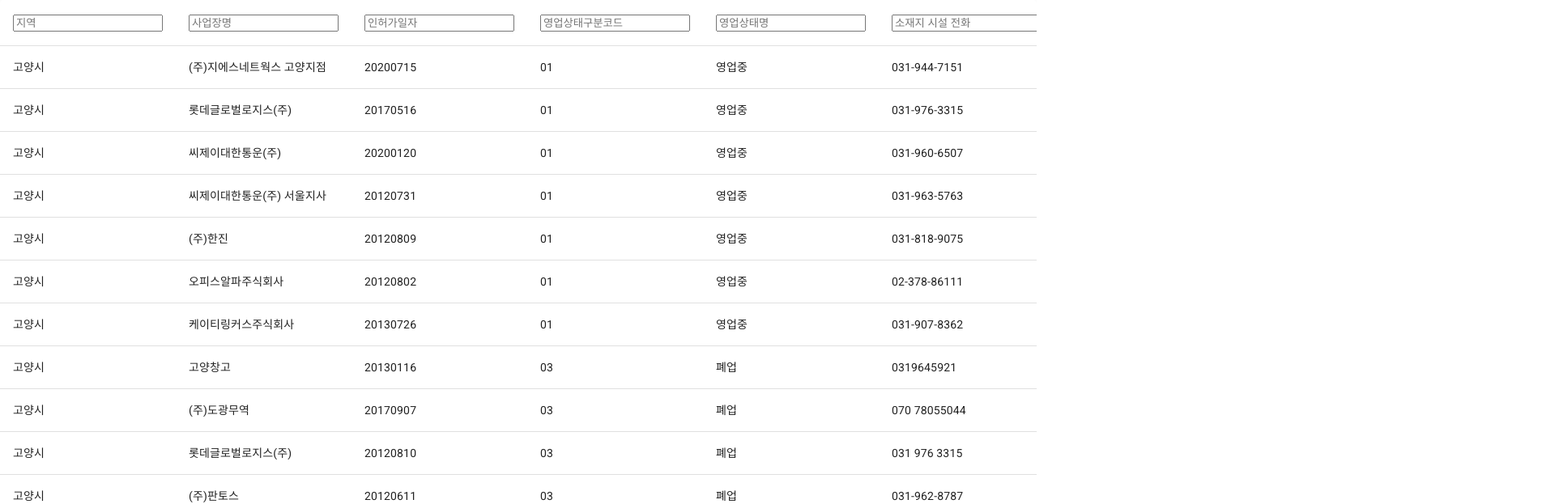
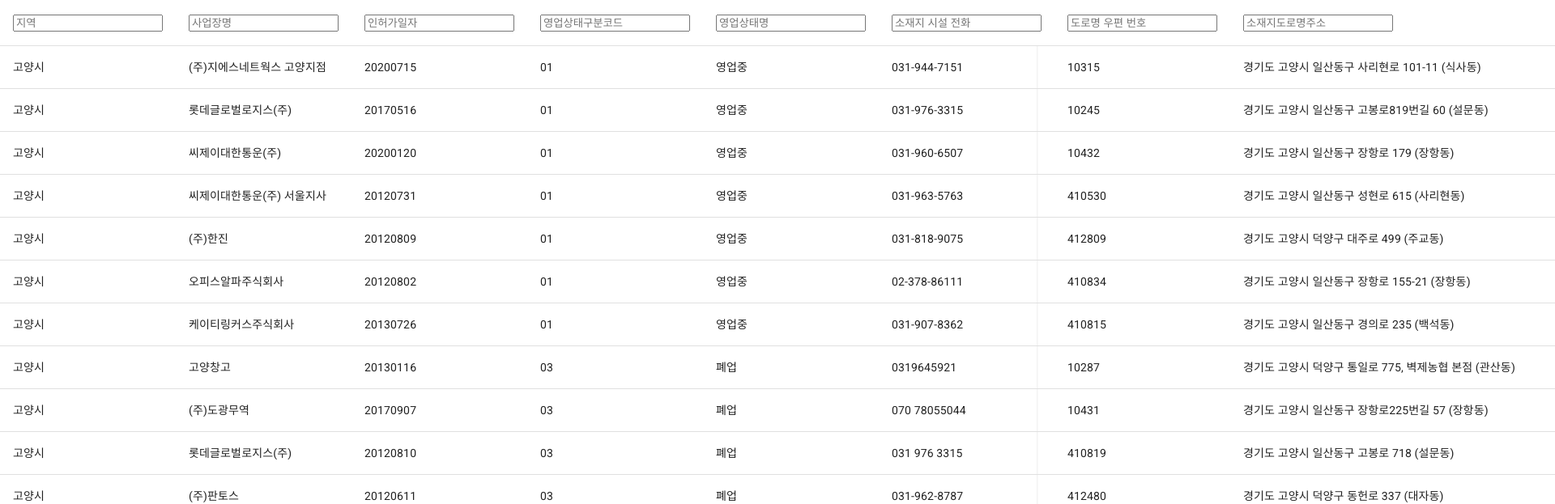
Before and after one commit to wanted-luckyzzang/wanted-colosseum, a React (Create React App) app: page / in a window 1280 px wide. Shown: the top 623 px of the page at 81% size, 1920 px wide, since content can reach past the window. Built offline with nearby package versions, Linux system fonts and the light colour scheme; data requests are answered from the project's data file.

Commit message:
feat: sticky header, scroll-x 추가

```diff
--- a/src/Components/Table.tsx
+++ b/src/Components/Table.tsx
@@ -55,9 +55,8 @@
         </Box>
       ) : (
         <>
-          <TableContainer component={Paper}>
+          <TableContainer component={Paper} sx={{overflowX: "visible"}}>
             <MUITable
-              sx={{ minWidth: 650 }}
               stickyHeader
               aria-label="sticky table"
             >
```
